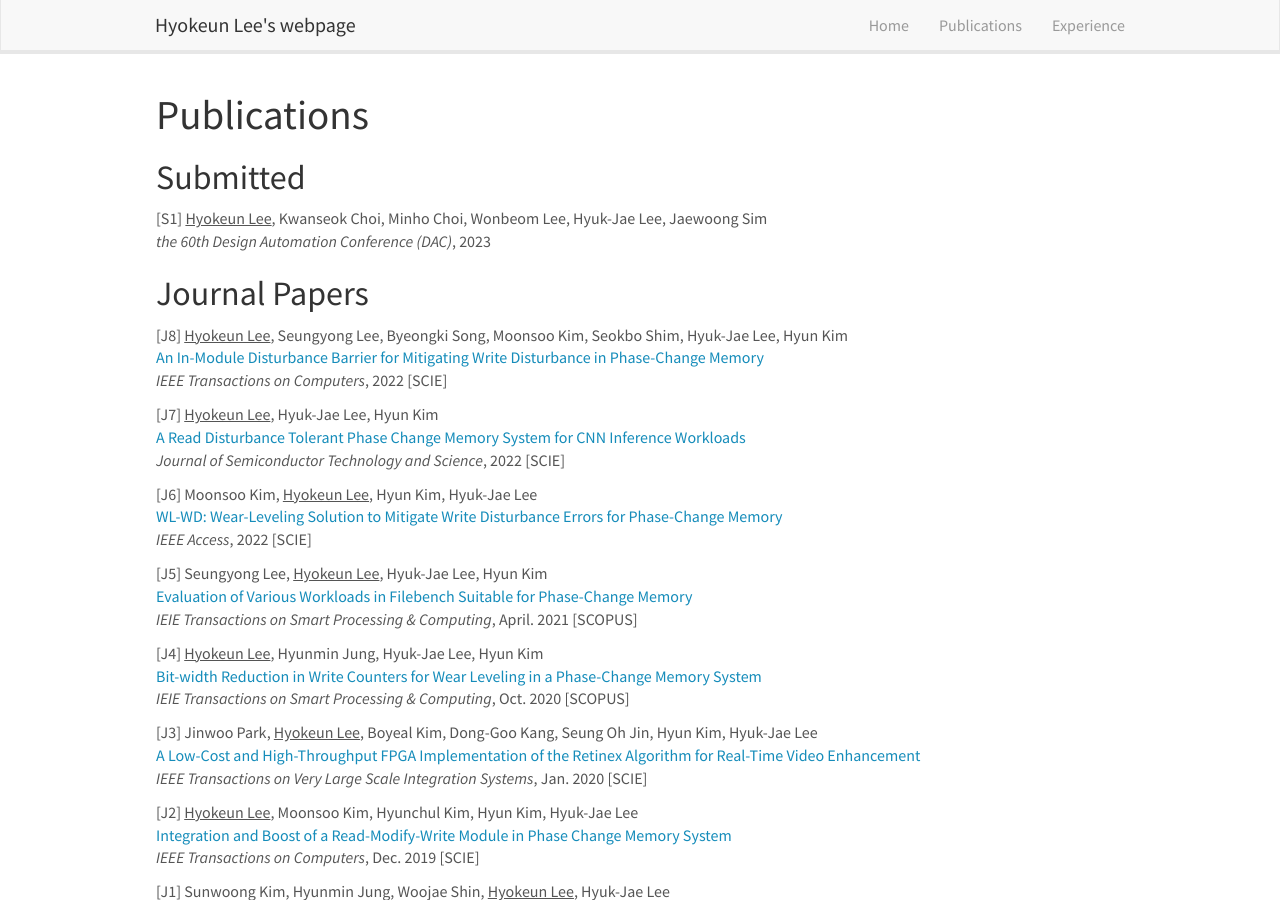
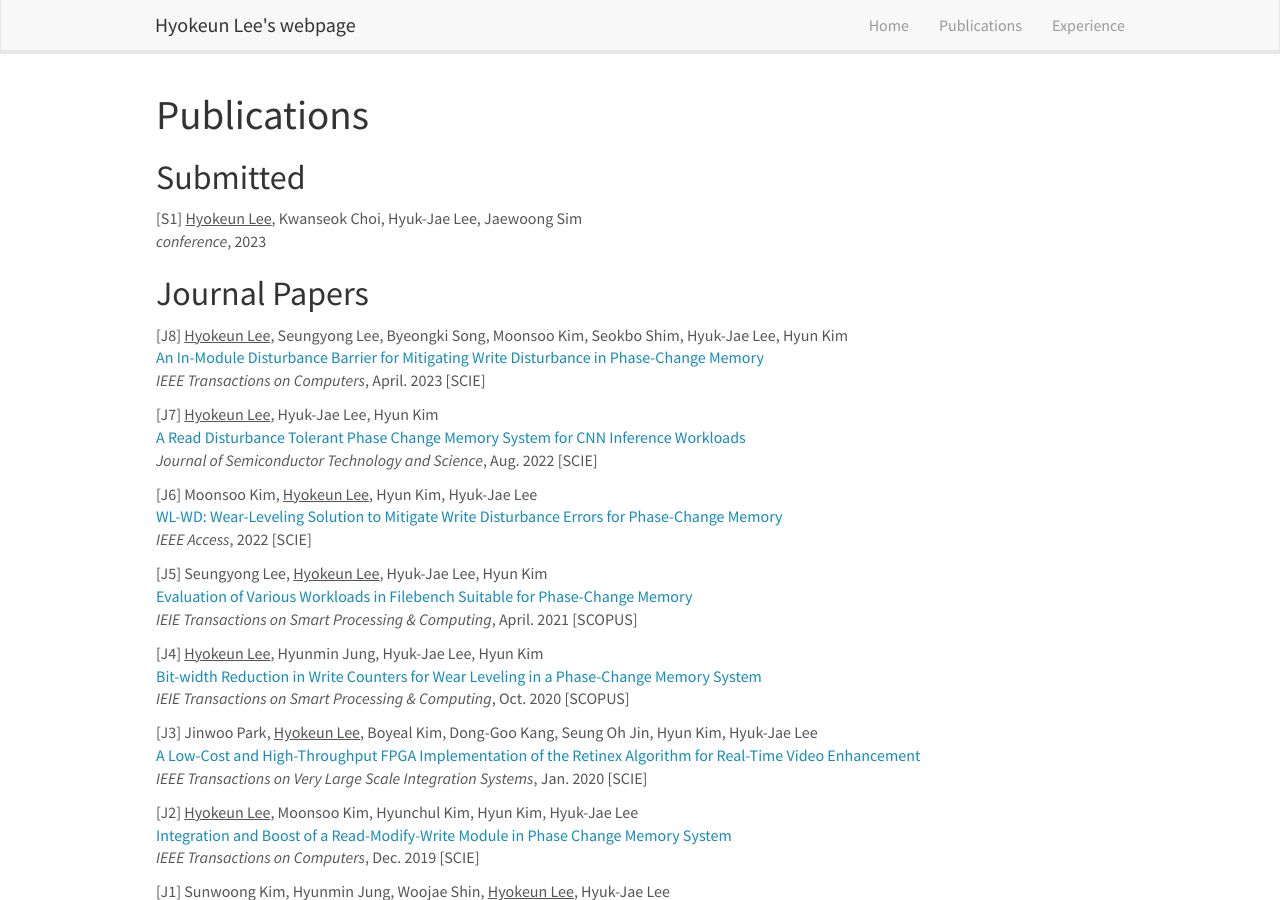
Before and after one commit to La-tale/sms.github.io, a Jekyll site: the page built from _pages/publications.md, in a window 1280 px wide and 900 px high. Built offline with Jekyll 4.4.1, drawn with Linux system fonts in a browser that asks for light colours; nearby versions of some CDN libraries.

Commit message:
updates for 2023

```diff
--- a/_data/publist_journal.yml
+++ b/_data/publist_journal.yml
@@ -4,7 +4,7 @@
   description:
   authors: <u>Hyokeun Lee</u>, Seungyong Lee, Byeongki Song, Moonsoo Kim, Seokbo Shim, Hyuk-Jae Lee, Hyun Kim
   issue: IEEE Transactions on Computers
-  year: 2022
+  year: April. 2023
   tier: "[SCIE]"
   tlink: https://ieeexplore.ieee.org/document/9851925
   highlight: 1
@@ -15,7 +15,7 @@
   description:
   authors: <u>Hyokeun Lee</u>, Hyuk-Jae Lee, Hyun Kim
   issue: Journal of Semiconductor Technology and Science
-  year: 2022
+  year: Aug. 2022
   tier: "[SCIE]"
   tlink: http://jsts.org/jsts/ArticleDetail/RD_R/415636
   highlight: 1
--- a/_data/publist_submit.yml
+++ b/_data/publist_submit.yml
@@ -2,8 +2,8 @@
   label: "[S1]"
   image:
   description:
-  authors: <u>Hyokeun Lee</u>, Kwanseok Choi, Minho Choi, Wonbeom Lee, Hyuk-Jae Lee, Jaewoong Sim
-  issue: the 60th Design Automation Conference (DAC)
+  authors: <u>Hyokeun Lee</u>, Kwanseok Choi, Hyuk-Jae Lee, Jaewoong Sim
+  issue: conference
   year: 2023
   tlink:
   highlight: 1
```
Also changed, not shown: _pages/experience.md (+4 -0 lines), 3 other files.
